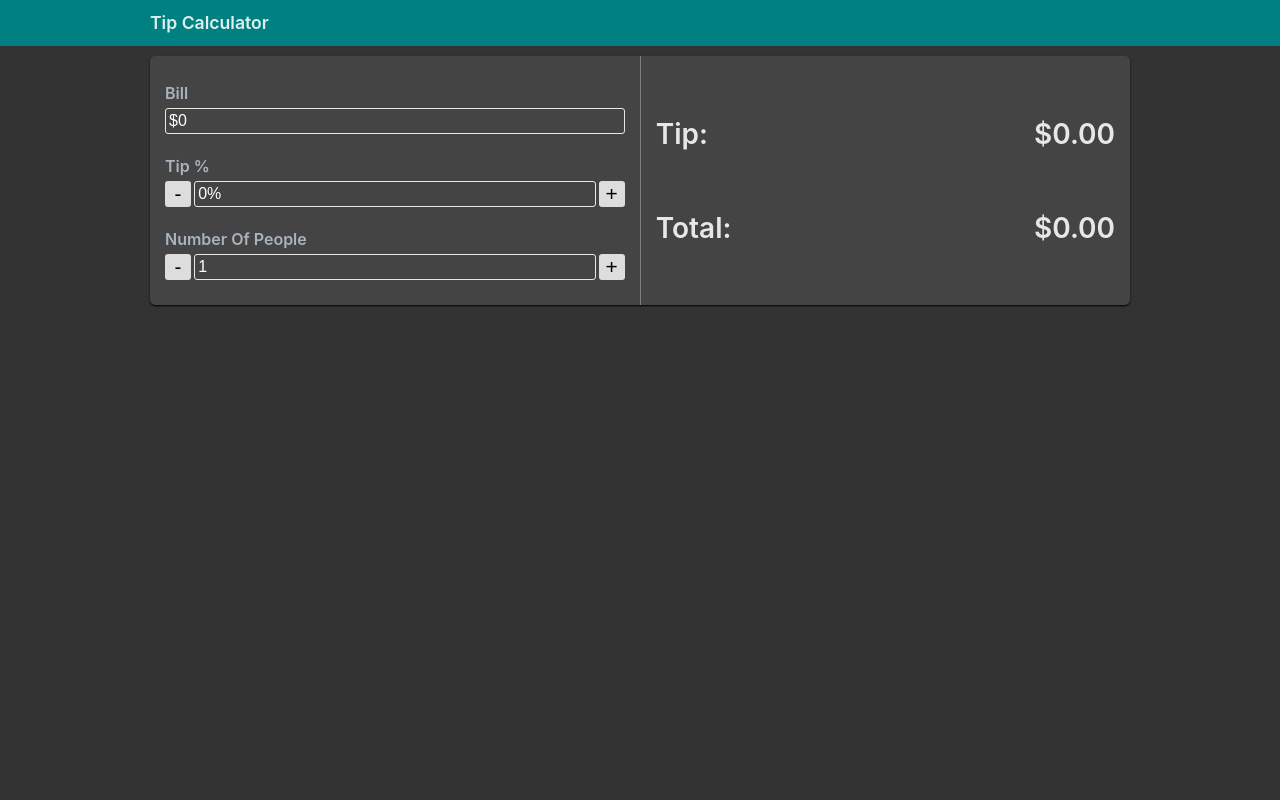
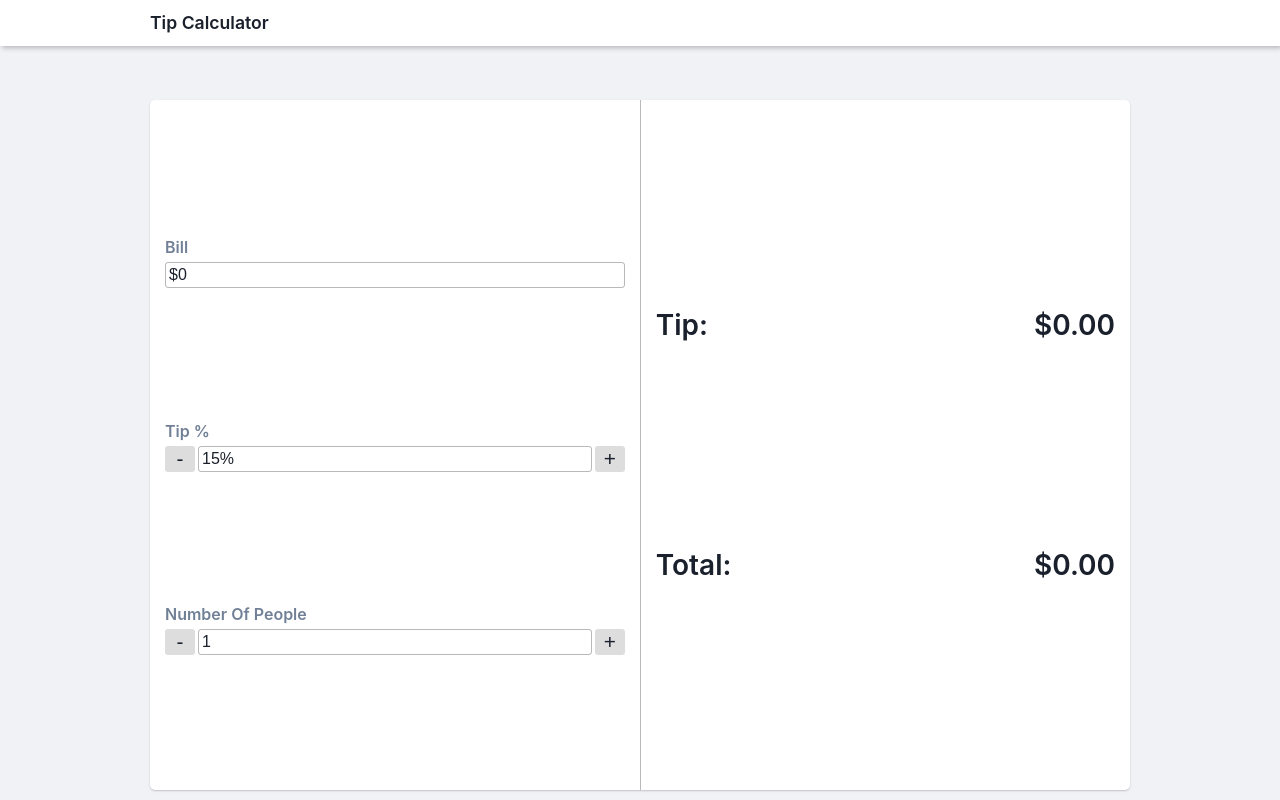
Before and after one commit to jacobbroughton/tip-calculator-youtube, a React (Vite) app: page / in a window 1280 px wide. Shown: the top 800 px of the page. Built offline with nearby package versions, Linux system fonts and the light colour scheme.

Commit message:
fixed some edge cases, added a footer, new color scheme

```diff
--- a/src/App.css
+++ b/src/App.css
@@ -1,6 +1,11 @@
+.App {
+  height: 100%;
+}
+
 main {
-  padding: 10px;
+  padding: 100px 10px 10px 10px;
   display: flex;
   max-width: 1000px;
   margin: 0 auto;
+  height: 100%;
 }
--- a/src/App.jsx
+++ b/src/App.jsx
@@ -1,6 +1,7 @@
 import Navbar from "./components/Navbar/Navbar";
 import "./App.css";
 import TipCalculator from "./components/TipCalculator/TipCalculator";
+import Footer from "./components/Footer/Footer";
 
 function App() {
   return (
@@ -9,6 +10,7 @@ function App() {
       <main>
         <TipCalculator />
       </main>
+      <Footer/>
     </div>
   );
 }
--- /dev/null
+++ b/src/components/CalculatorField/CalculatorField.css
@@ -0,0 +1,53 @@
+.tip-calculator .form-group {
+  display: flex;
+  flex-direction: column;
+  gap: 3px;
+}
+
+.tip-calculator .form-group label {
+  font-weight: 600;
+  color: var(--color-text-secondary);
+}
+
+.tip-calculator .form-group input {
+  border: 1px solid var(--color-border);
+  color: var(--color-text-primary);
+  font-size: 1rem;
+  padding: 3px;
+  border-radius: 3px;
+  background-color: transparent;
+  width: 100%;
+}
+
+.tip-calculator .form-group input::placeholder {
+  color: var(--color-text-secondary);
+}
+
+.tip-calculator .form-group input.error,
+.tip-calculator .form-group input.error:focus-visible {
+  border-color: var(--color-error);
+  outline-color: var(--color-error);
+  outline-style: solid;
+}
+
+.tip-calculator .form-group .counter {
+  display: flex;
+  gap: 3px;
+  width: 100%;
+}
+
+.tip-calculator .form-group .counter button {
+  background-color: var(--color-button-background);
+  color: var(--color-text-primary);
+  font-size: 1.3rem;
+  min-width: 30px;
+  width: 30px;
+  border-radius: 3px;
+  border: 0;
+  transition: opacity 0.1s ease;
+}
+
+.tip-calculator .form-group .counter button:disabled {
+  cursor: not-allowed;
+  opacity: 0.25;
+}
--- /dev/null
+++ b/src/components/CalculatorField/CalculatorField.jsx
@@ -0,0 +1,59 @@
+import PropTypes from "prop-types";
+import "./CalculatorField.css";
+
+const CalculatorField = ({
+  label = "",
+  counterOptions: {
+    isCounter = false,
+    decrementHandler = () => null,
+    incrementHandler = () => null,
+    decrementDisabled = false,
+    incrementDisabled = false,
+  },
+  inputValue,
+  onChangeHandler,
+  isValidValue,
+  placeholder,
+}) => {
+  return (
+    <div className="form-group">
+      <label>{label}</label>
+      <div className="counter">
+        {isCounter && (
+          <button type="button" onClick={decrementHandler} disabled={decrementDisabled}>
+            -
+          </button>
+        )}
+        <input
+          onChange={onChangeHandler}
+          value={inputValue}
+          type="text"
+          placeholder={placeholder}
+          className={isValidValue ? "" : "error"}
+        />
+        {isCounter && (
+          <button type="button" onClick={incrementHandler} disabled={incrementDisabled}>
+            +
+          </button>
+        )}
+      </div>
+    </div>
+  );
+};
+
+export default CalculatorField;
+
+CalculatorField.propTypes = {
+  label: PropTypes.string,
+  counterOptions: PropTypes.shape({
+    isCounter: PropTypes.bool,
+    decrementHandler: PropTypes.func,
+    incrementHandler: PropTypes.func,
+    decrementDisabled: PropTypes.bool,
+    incrementDisabled: PropTypes.bool,
+  }),
+  inputValue: PropTypes.string,
+  onChangeHandler: PropTypes.func,
+  isValidValue: PropTypes.bool,
+  placeholder: PropTypes.string,
+};
--- a/src/components/Navbar/Navbar.css
+++ b/src/components/Navbar/Navbar.css
@@ -1,13 +1,15 @@
 nav {
-  background-color: teal;
+  background-color: var(--color-bg-secondary);
+  box-shadow: var(--container-shadow-heavy);
   width: 100%;
+  position: fixed;
+  top: 0;
 }
 
 nav .nav-container {
   max-width: 1000px;
   margin: 0 auto;
   padding: 10px;
-
 }
 
 nav p {
--- a/src/components/TipCalculator/TipCalculator.css
+++ b/src/components/TipCalculator/TipCalculator.css
@@ -1,7 +1,7 @@
 .tip-calculator {
+  background-color: var(--color-bg-secondary);
+  box-shadow: var(--container-shadow);
   width: 100%;
-  background-color: #444;
-  box-shadow: 0 1px 2px #000000;
   display: flex;
   border-radius: 5px;
 }
@@ -14,64 +14,11 @@
   gap: 20px;
   padding: 25px 15px;
   width: 100%;
-  overflow-x: scroll;
 }
 
 .tip-calculator .section:not(:first-child) {
-  border-left: 1px solid grey;
-}
-
-.tip-calculator .form-group {
-  display: flex;
-  flex-direction: column;
-  gap: 3px;
-}
-
-.tip-calculator .form-group label {
-  font-weight: 600;
-  color: #aab3be;
-}
-
-.tip-calculator .form-group input {
-  font-size: 1rem;
-  padding: 3px;
-  border-radius: 3px;
-  border: 1px solid var(--color-border);
-  background-color: transparent;
-  color: white;
-  width: 100%;
-}
-
-.tip-calculator .form-group input::placeholder {
-  color: var(--color-text-secondary);
-}
-
-.tip-calculator .form-group input.error,
-.tip-calculator .form-group input.error:focus-visible {
-  border-color: red;
-  outline-color: red;
-  outline-style: solid;
-}
-
-.tip-calculator .form-group .counter {
-  display: flex;
-  gap: 3px;
-  width: 100%;
-}
-
-.tip-calculator .form-group .counter button {
-  font-size: 1.3rem;
-  width: 30px;
-  background-color: var(--color-button-background);
-  color: black;
-  border-radius: 3px;
-  border: 0;
-  transition: opacity 0.1s ease;
-}
-
-.tip-calculator .form-group .counter button:disabled {
-  cursor: not-allowed;
-  opacity: 0.25;
+  border-left: 1px solid var(--color-border);
+  overflow-x: scroll;
 }
 
 .tip-calculator .result-container {
@@ -103,7 +50,7 @@
   }
 
   .tip-calculator .section:not(:first-child) {
+    border-top: 1px solid var(--color-border);
     border-left: 0;
-    border-top: 1px solid grey;
   }
 }
--- a/src/components/TipCalculator/TipCalculator.jsx
+++ b/src/components/TipCalculator/TipCalculator.jsx
@@ -1,9 +1,10 @@
 import { useCallback, useEffect, useMemo, useState } from "react";
 import "./TipCalculator.css";
+import CalculatorField from "../CalculatorField/CalculatorField";
 
 const TipCalculator = () => {
-  const [billDollarsInput, setBillDollarsInput] = useState("0");
-  const [tipPercentInput, setTipPercentInput] = useState("0");
+  const [billDollarsInput, setBillDollarsInput] = useState("$0");
+  const [tipPercentInput, setTipPercentInput] = useState("15%");
   const [numberOfPeopleInput, setNumberOfPeopleInput] = useState("1");
   const [tipDollars, setTipDollars] = useState(0);
   const [billTotal, setBillTotal] = useState(0);
@@ -21,11 +22,8 @@ const TipCalculator = () => {
       const parsedTip = parseFloat(tipPercentInput.replace("%", ""));
       const parsedNumberOfPeople = parseInt(numberOfPeopleInput);
 
-      // console.log({ parsedBill, parsedTip, parsedNumberOfPeople });
-
       // TODO - Need to do something here in case user is trying to delete the %
-      console.log(tipPercentInput)
-      if (!tipPercentInput.includes("%")) {
+      if (e) {
         setTipPercentInput(tipPercentInput.replace("%", "") + "%");
         setBillDollarsInput("$" + billDollarsInput.replace("$", ""));
       }
@@ -43,59 +41,60 @@ const TipCalculator = () => {
     ]
   );
 
-  function isInvalidInput(numStr, unitType) {
+  function isValidInput(numStr, unitType) {
     if (unitType === "dollars" && numStr.match(/^\$.+/)) numStr = numStr.replace("$", "");
     if (unitType === "percent" && numStr.match(/.+%$/)) numStr = numStr.replace("%", "");
-    if (unitType === "integer") return !/^[1-9]\d*$/.test(numStr) || parseInt(numStr) < 1;
+    if (unitType === "integer")
+      return !numStr.match(/^0\d/g) && /^[1-9]\d*$/.test(numStr) && parseInt(numStr) >= 1;
     return (
-      numStr.match(/^0\d/g) || numStr === "" || isNaN(numStr) || parseInt(numStr) < 0
+      !numStr.match(/^0\d/g) && numStr !== "" && !isNaN(numStr) && parseInt(numStr) > 0
     );
   }
 
   function handleBillDollarsChange(e) {
-    const input = e.target.value;
+    const input = e.target.value.replaceAll("$", "");
 
-    setIsValidBill(!isInvalidInput(input, "dollars"));
-    setBillDollarsInput(input);
+    setIsValidBill(isValidInput(input, "dollars"));
+    setBillDollarsInput(`$${input}`);
   }
 
   function handleNumberOfPeopleChange(e) {
     const input = e.target.value;
 
-    setIsValidNumberOfPeople(!isInvalidInput(input, "integer"));
+    setIsValidNumberOfPeople(isValidInput(input, "integer"));
     setNumberOfPeopleInput(input);
   }
 
   function handleTipPercentChange(e) {
     const input = e.target.value;
 
-    setIsValidTip(!isInvalidInput(input, "percent"));
+    setIsValidTip(isValidInput(input, "percent"));
     setTipPercentInput(input);
   }
 
   function handleTipPercentDecrement() {
-    if (/0|0%/.test(tipPercentInput)) return;
-    const newInput = `${parseFloat(tipPercentInput || "0") - 1}`;
-    setIsValidTip(!isInvalidInput(newInput, "percent"));
+    if (/^0|^0%/.test(tipPercentInput)) return;
+    const newInput = `${parseFloat(tipPercentInput || "0") - 1}%`;
+    setIsValidTip(isValidInput(newInput, "percent"));
     setTipPercentInput(newInput);
   }
 
   function handleTipPercentIncrement() {
-    const newInput = `${parseFloat(tipPercentInput || "0") + 1}`;
-    setIsValidTip(!isInvalidInput(newInput, "percent"));
+    const newInput = `${parseFloat(tipPercentInput || "0") + 1}%`;
+    setIsValidTip(isValidInput(newInput, "percent"));
     setTipPercentInput(newInput);
   }
 
   function handleNumberOfPeopleDecrement() {
     if (numberOfPeopleInput === "1") return;
     const newInput = `${parseInt(numberOfPeopleInput || "0") - 1}`;
-    setIsValidNumberOfPeople(!isInvalidInput(newInput, "integer"));
+    setIsValidNumberOfPeople(isValidInput(newInput, "integer"));
     setNumberOfPeopleInput(newInput);
   }
 
   function handleNumberOfPeopleIncrement() {
     const newInput = `${parseInt(numberOfPeopleInput || "0") + 1}`;
-    setIsValidNumberOfPeople(!isInvalidInput(newInput, "integer"));
+    setIsValidNumberOfPeople(isValidInput(newInput, "integer"));
     setNumberOfPeopleInput(newInput);
   }
 
@@ -119,72 +118,45 @@ const TipCalculator = () => {
   return (
     <form className="tip-calculator" onSubmit={calculateTip}>
       <div className="section">
-        <div className="form-group">
-          <label>Bill</label>
-          <input
-            onChange={handleBillDollarsChange}
-            value={billDollarsInput}
-            type="text"
+        <CalculatorField
+          label="Bill"
+          counterOptions={{
+            isCounter: false,
+          }}
+          inputValue={billDollarsInput}
+          onChangeHandler={handleBillDollarsChange}
+          isValidValue={isValidBill}
           placeholder="Enter your bill"
-            className={isValidBill ? "" : "error"}
         />
-        </div>
 
-        <div className="form-group">
-          <label>Tip %</label>
-          <div className="counter">
-            <button
-              // disabled={!isValidTip}
-              type="button"
-              onClick={handleTipPercentDecrement}
-            >
-              -
-            </button>
-            <input
-              onChange={handleTipPercentChange}
-              value={tipPercentInput}
-              type="text"
+        <CalculatorField
+          label="Tip %"
+          counterOptions={{
+            isCounter: true,
+            decrementHandler: handleTipPercentDecrement,
+            incrementHandler: handleTipPercentIncrement,
+            decrementDisabled: tipPercentInput <= 0 || !/^\d/.test(tipPercentInput),
+          }}
+          inputValue={tipPercentInput}
+          onChangeHandler={handleTipPercentChange}
+          isValidValue={isValidTip}
           placeholder="% on top of bill"
-              className={isValidTip ? "" : "error"}
         />
-            <button
-              // disabled={!isValidTip}
-              type="button"
-              onClick={handleTipPercentIncrement}
-            >
-              +
-            </button>
-          </div>
-        </div>
 
-        <div className="form-group">
-          <label>Number Of People</label>
-
-          <div className="counter">
-            <button
-              // disabled={!isValidNumberOfPeople}
-              type="button"
-              onClick={handleNumberOfPeopleDecrement}
-            >
-              -
-            </button>
-            <input
-              onChange={handleNumberOfPeopleChange}
-              value={numberOfPeopleInput}
-              type="number"
-              min={0}
-              className={isValidNumberOfPeople ? "" : "error"}
+        <CalculatorField
+          label="Number Of People"
+          counterOptions={{
+            isCounter: true,
+            decrementHandler: handleNumberOfPeopleDecrement,
+            incrementHandler: handleNumberOfPeopleIncrement,
+            decrementDisabled:
+              numberOfPeopleInput <= 0 || !/^\d/.test(numberOfPeopleInput),
+          }}
+          inputValue={numberOfPeopleInput}
+          onChangeHandler={handleNumberOfPeopleChange}
+          isValidValue={isValidNumberOfPeople}
           placeholder="# of people splitting the bill"
         />
-            <button
-              // disabled={!isValidNumberOfPeople}
-              type="button"
-              onClick={handleNumberOfPeopleIncrement}
-            >
-              +
-            </button>
-          </div>
-        </div>
       </div>
 
       <div className="section">
@@ -200,7 +172,7 @@ const TipCalculator = () => {
                 : "-"}
             </p>
           </div>
-          {!isInvalidInput(numberOfPeopleInput) && parseInt(numberOfPeopleInput) > 1 && (
+          {isValidInput(numberOfPeopleInput) && parseInt(numberOfPeopleInput) > 1 && (
             <p className="per-person">/person</p>
           )}
         </div>
@@ -217,7 +189,7 @@ const TipCalculator = () => {
             </p>
           </div>
 
-          {!isInvalidInput(numberOfPeopleInput) && parseInt(numberOfPeopleInput) > 1 && (
+          {isValidInput(numberOfPeopleInput) && parseInt(numberOfPeopleInput) > 1 && (
             <p className="per-person">/person</p>
           )}
         </div>
--- a/src/index.css
+++ b/src/index.css
@@ -3,13 +3,17 @@
   line-height: 1.5;
   font-weight: 400;
 
-  --color-bg-primary: #333;
-  --color-bg-secondary: #444;
-  --color-border: #ffffffde;
-  --color-text-primary: #ffffffde;
-  --color-text-secondary: #aab3be;
+  --container-shadow: 0 1px 2px #00000033;
+  --container-shadow-heavy: 2px 2px 5px #0000003e;
+  --color-bg-primary: #f0f2f6;
+  --color-bg-secondary: #fff;
+  --color-border: #050c1349;
+  --color-text-primary: #1a202c;
+  --color-text-secondary: #718096;
   --color-button-background: #ddd;
   --color-button-background-disabled: #a1a1a1;
+  --color-error: red;
+  --color-link: #0079d3;
 
   background-color: var(--color-bg-primary);
   color: var(--color-text-primary);
@@ -21,6 +25,10 @@
   -webkit-text-size-adjust: 100%;
 }
 
+html, body, #root {
+  height: 100%;
+}
+
 * {
   box-sizing: border-box;
   margin: 0;
```
Also changed, not shown: src/components/Footer/Footer.css (added, +28 -0 lines), src/components/Footer/Footer.jsx (added, +15 -0 lines). Lines whose indentation alone changed are shown as unchanged.
